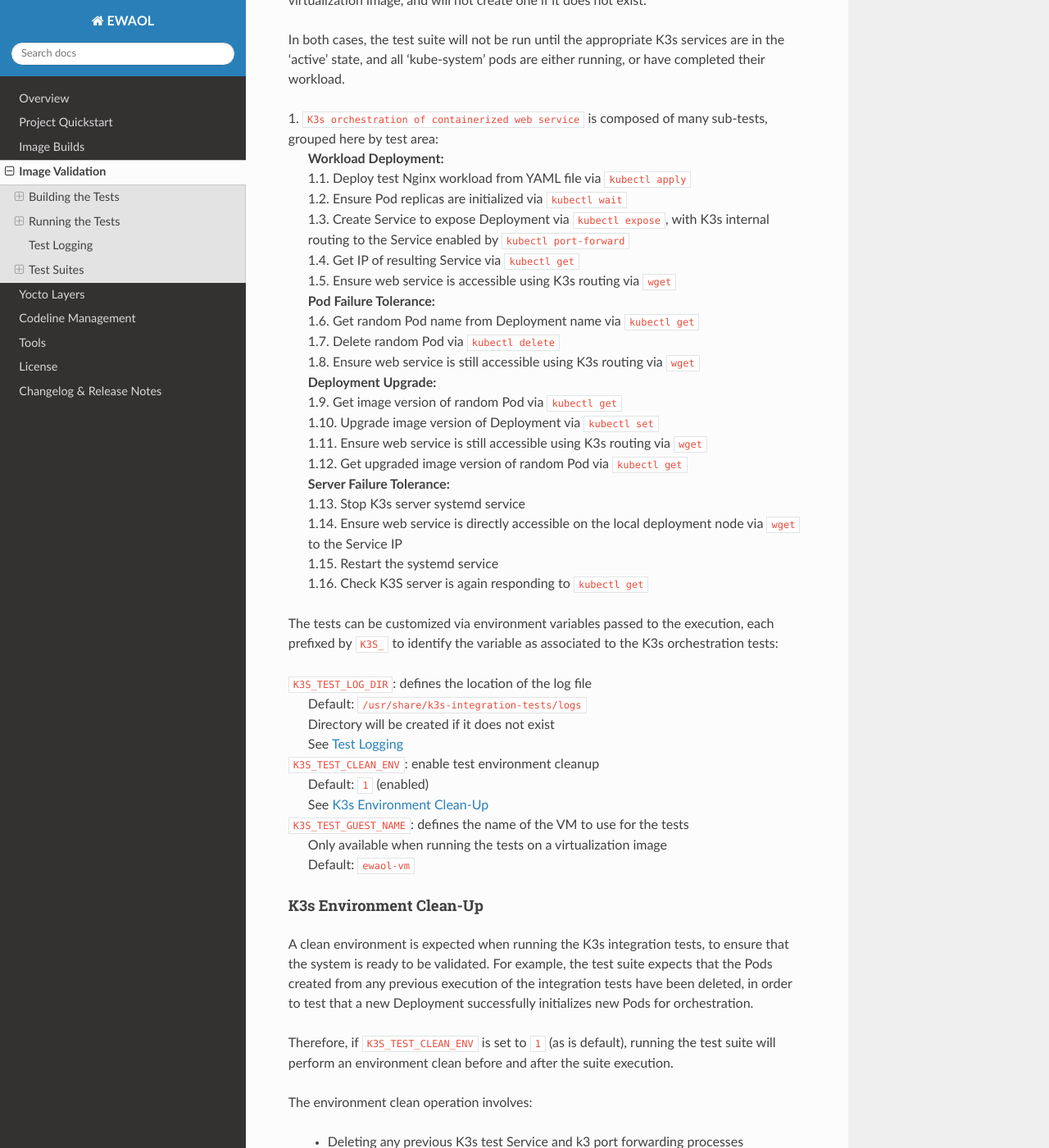
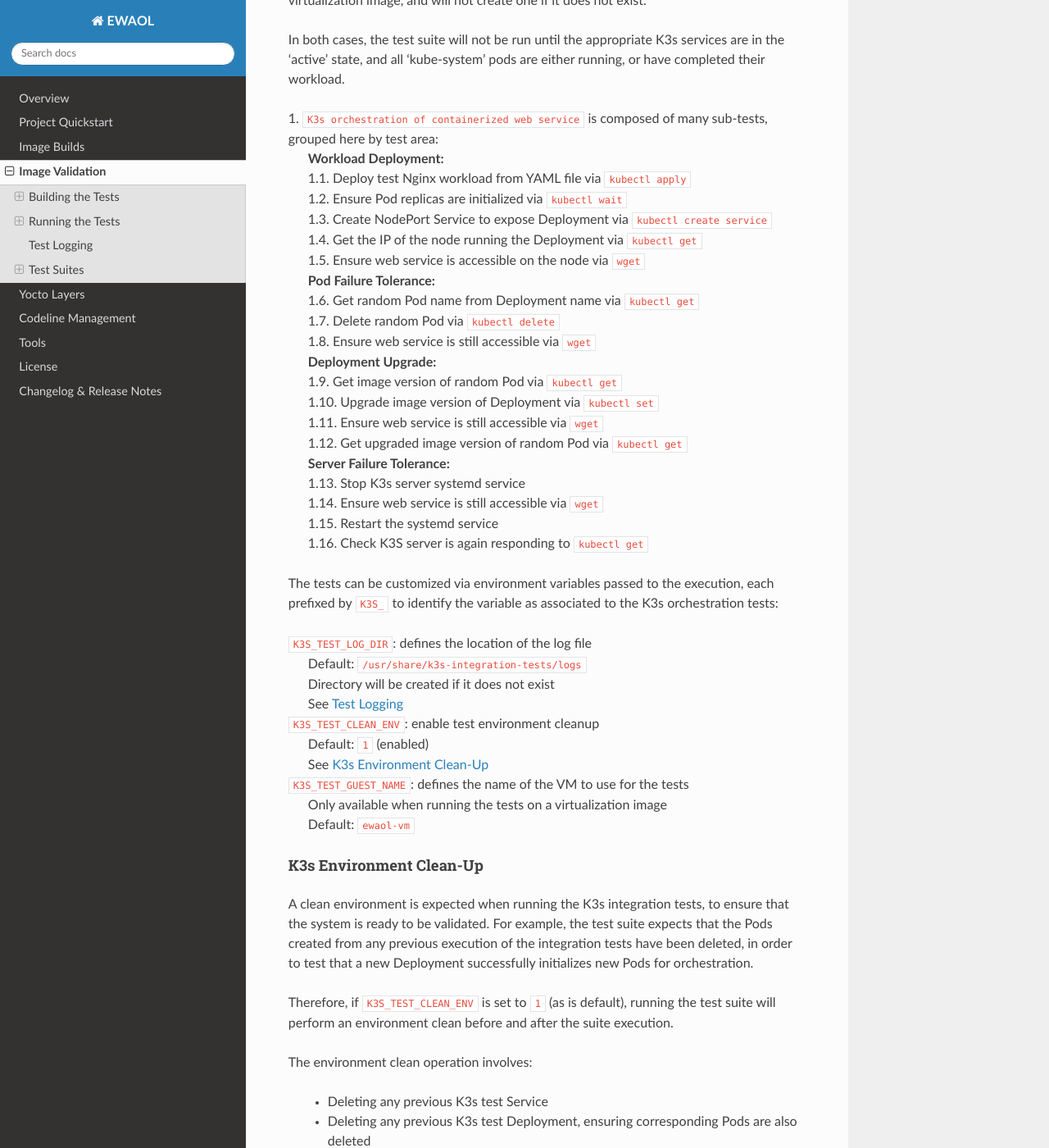
Before and after one commit to chaoge525/soafee_demo, a Sphinx documentation site: the page built from documentation/validations.rst, in a window 1280 px wide and 1400 px high, scrolled down 6748 px. Shown: the whole window at 82% size. Built offline with Sphinx 7.4.7 and the Read the Docs theme 2.0.0, drawn with Linux system fonts in a browser that asks for light colours.

Commit message:
ewaol-tests,doc: Simplify enabling access to the K3s test deployment
Instead of running a daemon process implemented with a custom systemd service in
order to execute Kubernetes port-forwarding, which is a method suggested only
for debugging purposes by the Kubernetes documentation, this patch simplifies
the routing by creating the recommended NodePort Service. The test web server
therefore becomes accessible via simply querying the deployment node directly.

In addition, this patch removes source-code duplication by only appending the
relevant VM scheduling constraint to the baremetal YAML file when building for a
virtualization image, rather than maintaining and deploying a separate,
virtualization-only YAML file.

Issue-Id: SCM-3910
Signed-off-by: Richard Neill <richard.neill@arm.com>
Change-Id: Iaff954fd78d18538ee83ba4d7459a4817a486cb8

```diff
--- a/documentation/validations.rst
+++ b/documentation/validations.rst
@@ -334,23 +334,22 @@ have completed their workload.
 |    **Workload Deployment:**
 |    1.1. Deploy test Nginx workload from YAML file via ``kubectl apply``
 |    1.2. Ensure Pod replicas are initialized via ``kubectl wait``
-|    1.3. Create Service to expose Deployment via ``kubectl expose``, with K3s
-          internal routing to the Service enabled by ``kubectl port-forward``
-|    1.4. Get IP of resulting Service via ``kubectl get``
-|    1.5. Ensure web service is accessible using K3s routing via ``wget``
+|    1.3. Create NodePort Service to expose Deployment via
+          ``kubectl create service``
+|    1.4. Get the IP of the node running the Deployment via ``kubectl get``
+|    1.5. Ensure web service is accessible on the node via ``wget``
 |    **Pod Failure Tolerance:**
 |    1.6. Get random Pod name from Deployment name via ``kubectl get``
 |    1.7. Delete random Pod via ``kubectl delete``
-|    1.8. Ensure web service is still accessible using K3s routing via ``wget``
+|    1.8. Ensure web service is still accessible via ``wget``
 |    **Deployment Upgrade:**
 |    1.9. Get image version of random Pod via ``kubectl get``
 |    1.10. Upgrade image version of Deployment via ``kubectl set``
-|    1.11. Ensure web service is still accessible using K3s routing via ``wget``
+|    1.11. Ensure web service is still accessible via ``wget``
 |    1.12. Get upgraded image version of random Pod via ``kubectl get``
 |    **Server Failure Tolerance:**
 |    1.13. Stop K3s server systemd service
-|    1.14. Ensure web service is directly accessible on the local deployment
-           node via ``wget`` to the Service IP
+|    1.14. Ensure web service is still accessible via ``wget``
 |    1.15. Restart the systemd service
 |    1.16. Check K3S server is again responding to ``kubectl get``
 
@@ -384,7 +383,7 @@ execution.
 
 The environment clean operation involves:
 
-    * Deleting any previous K3s test Service and k3 port forwarding processes
+    * Deleting any previous K3s test Service
     * Deleting any previous K3s test Deployment, ensuring corresponding Pods
       are also deleted
 
```
Also changed, not shown: 7 other files.
